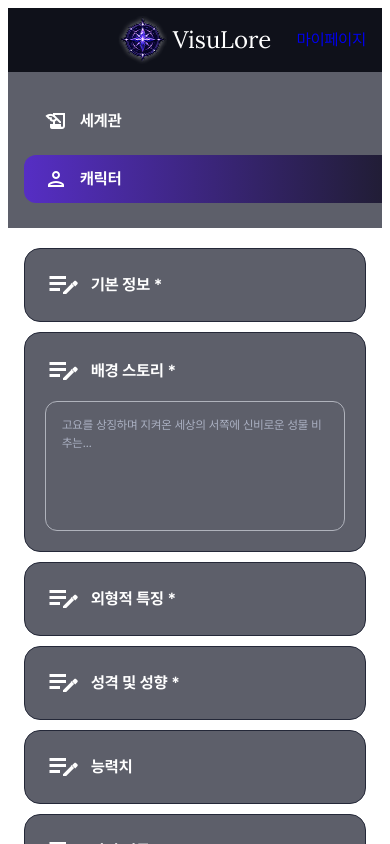
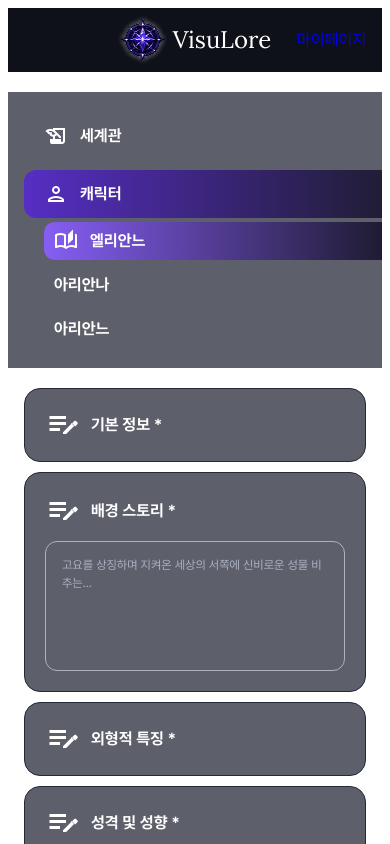
Before and after one commit to eodrn7021-cell/est_13_3st_project, a Next.js app: page /characters/create in a window 390 px wide. Shown: the top 844 px of the page. Built offline with nearby package versions, Linux system fonts and the light colour scheme.

Commit message:
feat: implement character creation page with form components and responsive sidebar layout

```diff
--- a/app/characters/create/create.module.scss
+++ b/app/characters/create/create.module.scss
@@ -18,10 +18,11 @@
   box-sizing: border-box;
   background-color: colors.$color_input_70;
 
-  @media (max-width: 1919px) {
+  @media (max-width: 1024px) {
     display: flex;
     justify-content: center;
     width: 100%;
+    margin-top: 20px;
   }
 }
 
@@ -31,13 +32,13 @@
   gap: 10px;
   width: 100%;
   box-sizing: border-box;
-  padding: 25px 0 25px 16px;
+  padding: 20px 0 20px 40px;
   background-color: transparent;
   border-radius: 0;
   border: none;
 
-  @media (min-width: 1200px) and (max-width: 1919px) {
-    padding-left: calc((100% - 1200px) / 2 + 16px);
+  @media (max-width: 480px) {
+    padding: 20px 0 20px 16px;
   }
 }
 
@@ -73,11 +74,61 @@
   }
 }
 
+.topAccordionList {
+  display: flex;
+  flex-direction: column;
+  gap: 6px;
+  padding-left: 20px;
+  margin-top: 4px;
+}
+
+.topSubItem {
+  position: relative;
+  overflow: hidden;
+  display: flex;
+  align-items: center;
+  gap: 12px;
+  padding: 5px 10px;
+  width: 100%;
+  height: 38px;
+  box-sizing: border-box;
+  border-radius: 10px 0 0 10px;
+  color: colors.$color_white;
+  cursor: pointer;
+  user-select: none;
+
+  &::before {
+    content: "";
+    position: absolute;
+    inset: 0;
+    background: linear-gradient(90deg, colors.$color_primary 0%, #1f1b33 100%);
+    opacity: 0;
+    transition: opacity 300ms ease-out;
+    pointer-events: none;
+    border-radius: inherit;
+  }
+
+  &:hover:not(:disabled)::before {
+    opacity: 0.35;
+  }
+
+  &.active {
+    &::before {
+      opacity: 1;
+    }
+  }
+
+  > * {
+    position: relative;
+    z-index: 1;
+  }
+}
+
 .mainBody {
   display: flex;
   flex-direction: row;
   gap: 20px;
-  padding: 30px 20px;
+  padding: 20px;
   max-width: 1200px;
   width: 100%;
   min-height: 870px;
@@ -86,11 +137,15 @@
   flex: 1;
   align-items: stretch;
 
-  @media (max-width: 1919px) {
+  @media (max-width: 1024px) {
     flex-direction: column;
     min-height: auto;
+    padding: 20px 40px;
+    width: 100%;
+  }
+
+  @media (max-width: 480px) {
     padding: 20px 16px;
-    width: 100%;
   }
 }
 
@@ -101,10 +156,11 @@
   box-sizing: border-box;
   background-color: colors.$color_background_surface;
 
-  @media (max-width: 1919px) {
+  @media (max-width: 1024px) {
     display: flex;
     justify-content: center;
     width: 100%;
+    margin-bottom: 20px;
   }
 }
 
--- a/app/characters/create/page.jsx
+++ b/app/characters/create/page.jsx
@@ -57,7 +57,7 @@ export default function CreateCharacterPage() {
     <div className={createStyles.pageContainer}>
       <Header variant="account" />
 
-      {/* 모바일/태블릿 (< 1920px) 상단바: mainBody 밖에서 화면 100% 가득 참 */}
+      {/* 모바일/태블릿 (<= 1024px) 상단바: mainBody 밖에서 화면 100% 가득 참 */}
       <div className={createStyles.topNavSection}>
         <div className={createStyles.topNavContainer}>
           <button
@@ -71,6 +71,7 @@ export default function CreateCharacterPage() {
             <span className="kr_body_b">세계관</span>
           </button>
 
+          <div>
             <button
               type="button"
               className={`${createStyles.topTabButton} ${activeNav === "character" ? createStyles.active : ""}`}
@@ -81,6 +82,31 @@ export default function CreateCharacterPage() {
               </span>
               <span className="kr_body_b">캐릭터</span>
             </button>
+
+            {isCharacterOpen && (
+              <div className={createStyles.topAccordionList}>
+                {characterList.map((charName) => {
+                  const isSelected = activeNav === "character" && selectedCharacter === charName;
+                  return (
+                    <div
+                      key={charName}
+                      className={`${createStyles.topSubItem} ${isSelected ? createStyles.active : ""}`}
+                      onClick={() => handleSelectCharacterItem(charName)}
+                      role="button"
+                      tabIndex={0}
+                    >
+                      {isSelected && (
+                        <span className="material-icons-outlined icon_24" style={{ display: "inline-flex", alignItems: "center" }}>
+                          auto_stories
+                        </span>
+                      )}
+                      <span className="kr_body_b">{charName}</span>
+                    </div>
+                  );
+                })}
+              </div>
+            )}
+          </div>
         </div>
       </div>
 
--- a/components/character/CharacterForm/CharacterForm.jsx
+++ b/components/character/CharacterForm/CharacterForm.jsx
@@ -35,12 +35,14 @@ export default function CharacterForm({
   const [isResponsive, setIsResponsive] = useState(false);
 
   useEffect(() => {
-    const checkWidth = () => {
-      setIsResponsive(window.innerWidth < 1920);
+    const mediaQuery = window.matchMedia("(max-width: 1024px)");
+    const handleChange = (e) => {
+      setIsResponsive(e.matches);
     };
-    checkWidth();
-    window.addEventListener("resize", checkWidth);
-    return () => window.removeEventListener("resize", checkWidth);
+    setIsResponsive(mediaQuery.matches);
+
+    mediaQuery.addEventListener("change", handleChange);
+    return () => mediaQuery.removeEventListener("change", handleChange);
   }, []);
 
   const toggleCard = (cardName) => {
--- a/components/layout/Sidebar/Sidebar.module.scss
+++ b/components/layout/Sidebar/Sidebar.module.scss
@@ -19,7 +19,7 @@
 
   color: colors.$color_white;
 
-  @media (max-width: 1919px) {
+  @media (max-width: 1024px) {
     display: none;
   }
 }
```
Also changed, not shown: components/character/CharacterForm/CharacterForm.module.scss (+9 -9 lines). Lines whose indentation alone changed are shown as unchanged.
